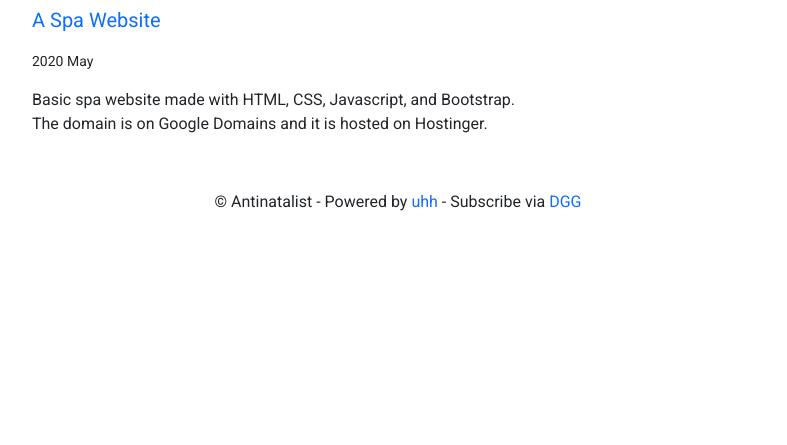
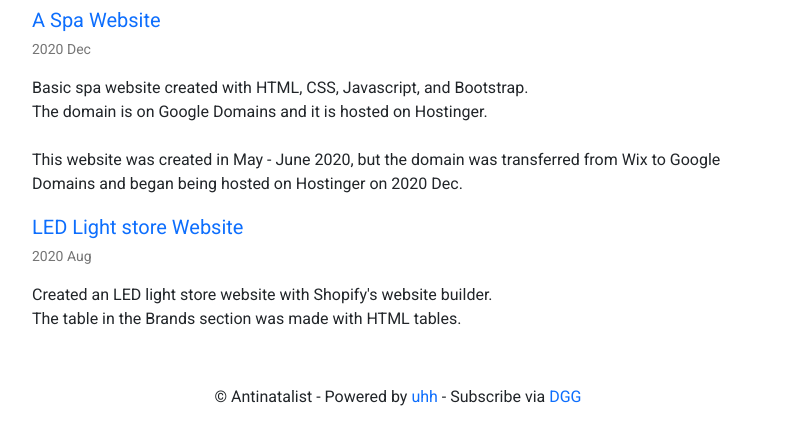
Before and after one commit to antinatalist/antinatalist.github.io, a plain HTML site: page projects.html in a window 1280 px wide. Shown: the part 149-594 px from the top of the page, without its empty margins (242-1029 px from the left). Drawn offline with nearby package versions, Linux system fonts and the light colour scheme.

Commit message:
- added more text to index.html - added another project to projects.html - css: links have underline and .date class created

```diff
--- a/projects.html
+++ b/projects.html
@@ -32,10 +32,12 @@
     <div class="container main">
       <h2 class="display-4">Projects</h2>
       <p class="lead"><a href="https://theonesspa.com" target="_blank">A Spa Website</a></p>
-      <p class="small">2020 May</p>
-      <p>Basic spa website made with HTML, CSS, Javascript, and Bootstrap.<br>The domain is on Google Domains and it is hosted on Hostinger.</p>
+      <p class="small date">2020 Dec</p>
+      <p>Basic spa website created with HTML, CSS, Javascript, and Bootstrap.<br>The domain is on Google Domains and it is hosted on Hostinger.<br><br>This website was created in May - June 2020, but the domain was transferred from Wix to Google Domains and began being hosted on Hostinger on 2020 Dec.</p>
 
-
+      <p class="lead"><a href="https://ajaxlighting.ca/" target="_blank">LED Light store Website</a></p>
+      <p class="small date">2020 Aug</p>
+      <p>Created an LED light store website with Shopify's website builder.<br>The table in the Brands section was made with HTML tables.</p>
     </div>
 
 
--- a/style.css
+++ b/style.css
@@ -8,10 +8,13 @@ html, body {
 .wrapper{
   padding: 0 15% 0;
 }
+
 a:link {
   text-decoration: none;
 }
-
+a:hover{
+  text-decoration: underline;
+}
 .main{
   margin-top:3%;
 }
@@ -19,3 +22,9 @@ a:link {
 footer{
   padding: 5%;
 }
+
+/* css for projects.html */
+.date{
+  color:rgb(117,117,117);
+  margin-top:-12px;
+}
```
Also changed, not shown: index.html (+2 -2 lines).
